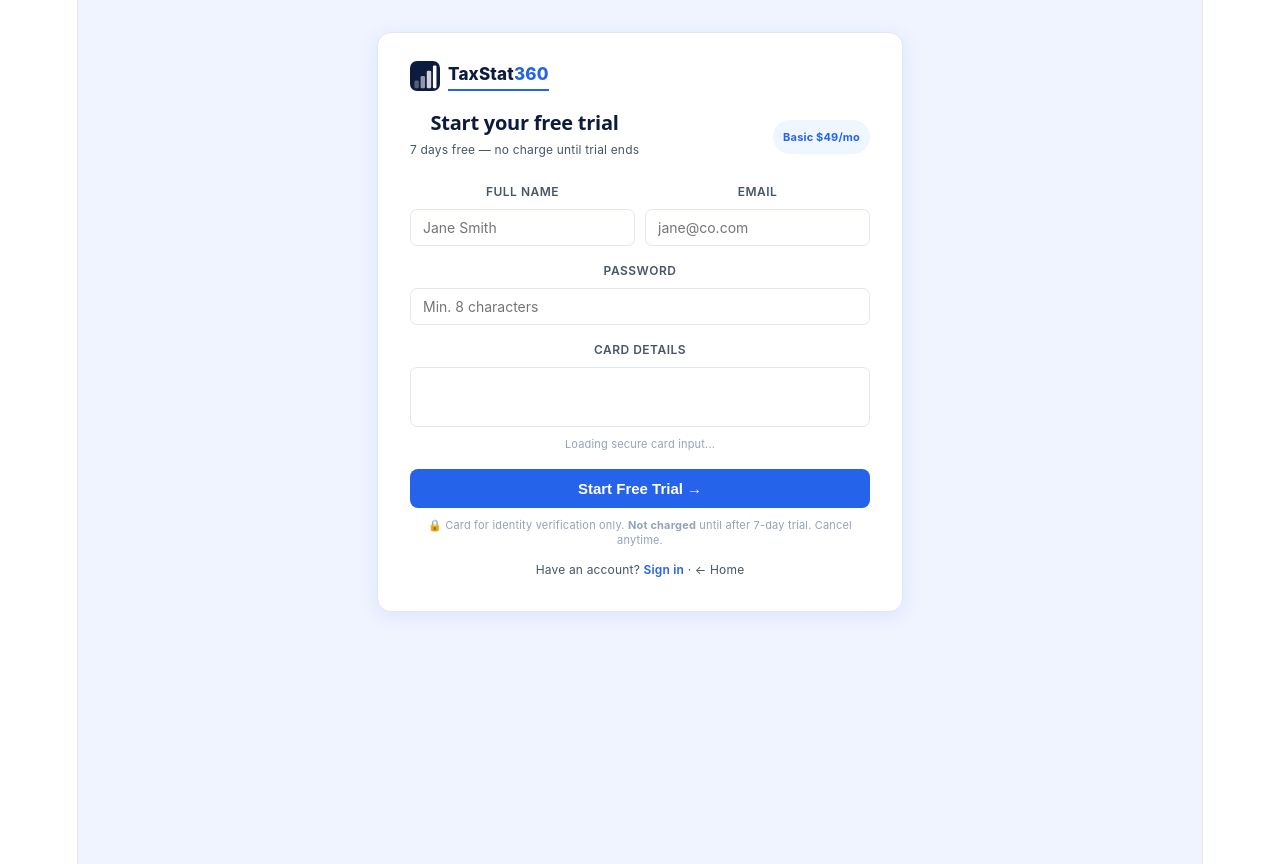
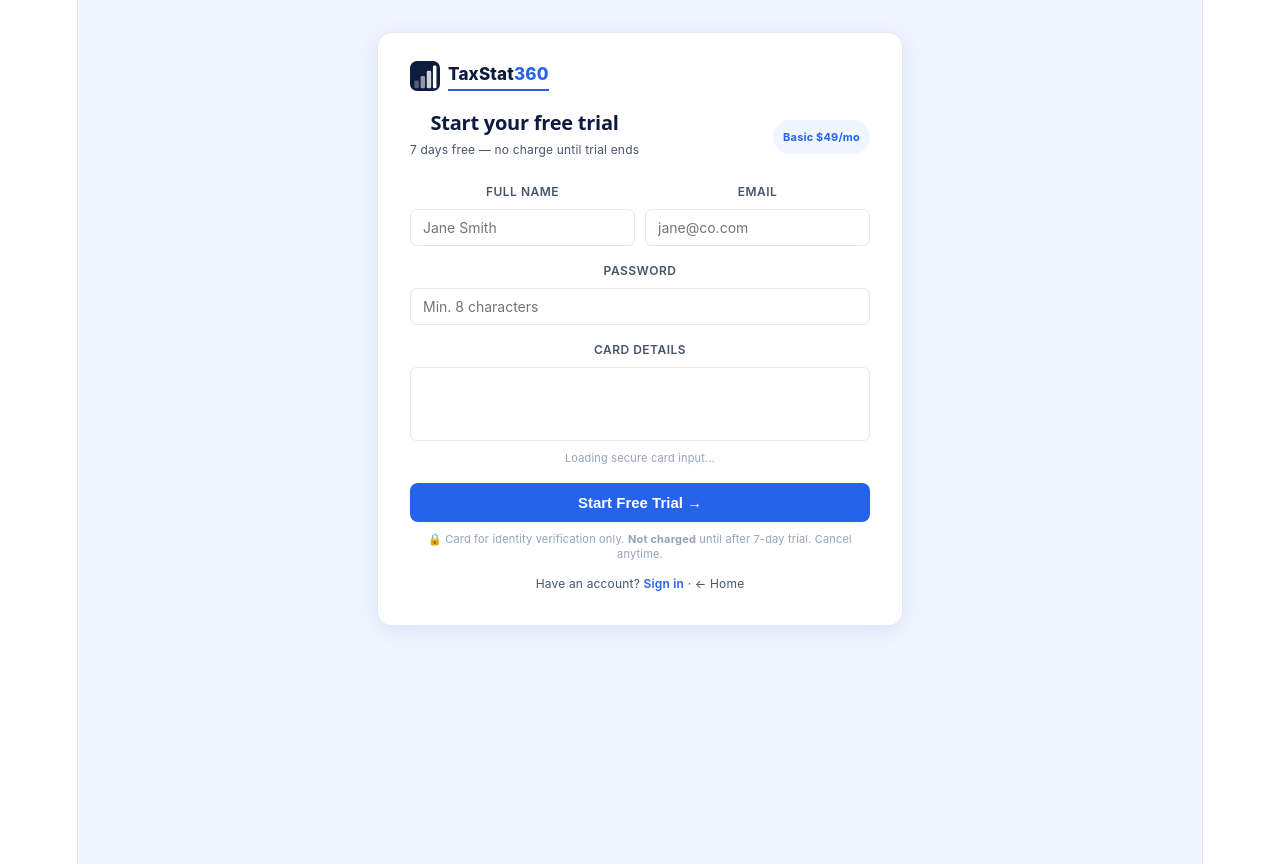
Before and after one commit to natashaverela-speckm/TaxStat360, a React (Vite) app: page /signup in a window 1280 px wide. Built offline with nearby package versions, Linux system fonts and the light colour scheme.

Commit message:
Bigger Stripe card input - taller and easier to click

```diff
--- a/src/Onboarding.jsx
+++ b/src/Onboarding.jsx
@@ -30,7 +30,7 @@ function SignupScreen(){
     s.onload=()=>{
       const sk=window.Stripe(PK);stripeRef.current=sk
       const els=sk.elements();elemRef.current=els
-      const card=els.create('card',{style:{base:{fontSize:'14px',color:'#0D1B3E',fontFamily:'Inter,sans-serif','::placeholder':{color:'#94a3b8'}}}})
+      const card=els.create('card',{style:{base:{fontSize:'16px',color:'#0D1B3E',fontFamily:'Inter,sans-serif',lineHeight:'24px','::placeholder':{color:'#94a3b8'}}}})
       setTimeout(()=>{if(cardRef.current){card.mount(cardRef.current);setStripeReady(true)}},200)
     }
     document.head.appendChild(s)
@@ -72,7 +72,7 @@ function SignupScreen(){
       <Field label="Password" val={pass} set={setPass} type="password" ph="Min. 8 characters"/>
       <div style={{marginBottom:12}}>
         <label style={{display:'block',fontSize:12,fontWeight:600,color:SL,marginBottom:4,textTransform:'uppercase',letterSpacing:'0.5px'}}>Card Details</label>
-        <div ref={cardRef} style={{padding:'10px 12px',border:'1px solid #E2E8F0',borderRadius:7,background:'#fff',minHeight:38}}/>
+        <div ref={cardRef} style={{padding:'12px 14px',border:'1px solid #E2E8F0',borderRadius:7,background:'#fff',minHeight:48,cursor:'text'}}/>
         {!stripeReady&&<p style={{fontSize:11,color:'#94a3b8',margin:'4px 0 0'}}>Loading secure card input...</p>}
       </div>
       {err&&<div style={{background:'#FEF2F2',color:'#DC2626',padding:'8px 12px',borderRadius:7,fontSize:12,marginBottom:10}}>{err}</div>}
```
